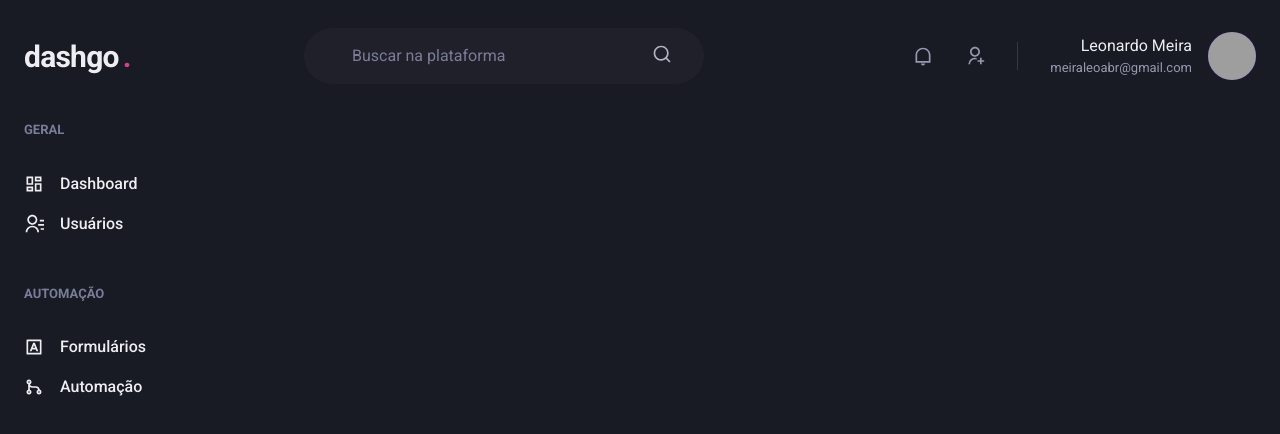
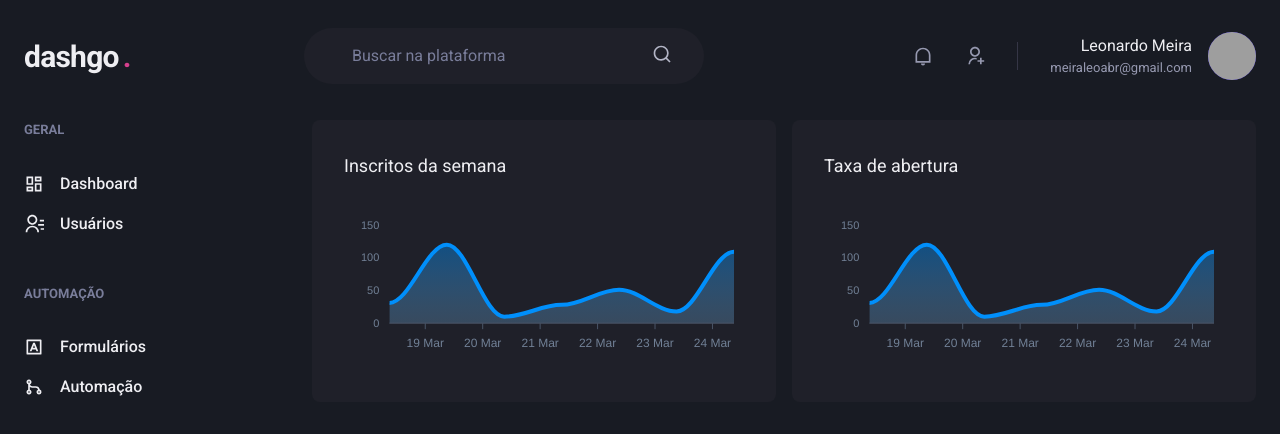
Before and after one commit to leonardomeira/ignite-dashgo, a Next.js app: page /dashboard in a window 1280 px wide. Shown: the top 434 px of the page. Built offline with nearby package versions, Linux system fonts and the light colour scheme; grey boxes are pictures that could not be loaded.

Commit message:
implement Dashboard page

```diff
--- a/package.json
+++ b/package.json
@@ -11,9 +11,11 @@
     "@chakra-ui/react": "^1.8",
     "@emotion/react": "^11.10.5",
     "@emotion/styled": "^11.10.5",
+    "apexcharts": "^3.36.3",
     "framer-motion": "^7.6.19",
     "next": "^12.3.2",
     "react": "^17.0.2",
+    "react-apexcharts": "^1.4.0",
     "react-dom": "^17.0.2",
     "react-icons": "^4.7.1"
   },
--- a/src/pages/dashboard.tsx
+++ b/src/pages/dashboard.tsx
@@ -1,6 +1,57 @@
-import { Flex } from "@chakra-ui/react";
+import { Box, Flex, SimpleGrid, Text, theme } from "@chakra-ui/react";
+import dynamic from "next/dynamic";
 import { Header } from "../components/Header";
 import { Sidebar } from "../components/Sidebar";
+
+const Chart = dynamic(() => import('react-apexcharts'), {
+    ssr: false
+});
+
+const options = {
+    chart: {
+        toolbar: {
+            show: false
+        },
+        zoom: {
+            enabled: false
+        },
+        foreColor: theme.colors.gray[500]
+    },
+    grid: {
+        show: false
+    },
+    dataLabels: {
+        enabled: false
+    },
+    tooltip: {
+        enabled: false
+    },
+    xaxis: {
+        type: "datetime",
+        axisBorder: {
+            color: theme.colors.gray[600]
+        },
+        axisTicks: {
+            color: theme.colors.gray[600]
+        },
+        categories: [
+            '2021-03-18T09:00:00.000Z',
+            '2021-03-19T09:00:00.000Z',
+            '2021-03-20T09:00:00.000Z',
+            '2021-03-21T09:00:00.000Z',
+            '2021-03-22T09:00:00.000Z',
+            '2021-03-23T09:00:00.000Z',
+            '2021-03-24T09:00:00.000Z',
+        ]
+    }
+} as const;
+
+const series= [
+    {
+        name: 'series1',
+        data: [31, 120, 10, 28, 51, 18, 109]
+    }
+];
 
 export default function Dashboard() {
     return (
@@ -17,6 +68,48 @@
                 px="6"
             >
                 <Sidebar />
+
+                <SimpleGrid
+                    flex="1"
+                    gap="4"
+                    minChildWidth="320px"
+                    alignItems="flex-start"
+                >
+                    <Box
+                        p="8"
+                        bg="gray.800"
+                        borderRadius={8}
+                    >
+                        <Text fontSize="lg" mb="4">
+                            Inscritos da semana
+                        </Text>
+
+                        <Chart
+                            options={options}
+                            series={series}
+                            type="area"
+                            height={160}
+                        />
+                    </Box>
+
+                    <Box
+                        p="8"
+                        bg="gray.800"
+                        borderRadius={8}
+                    >
+                        <Text fontSize="lg" mb="4">
+                            Taxa de abertura
+                        </Text>
+
+
+                        <Chart
+                            options={options}
+                            series={series}
+                            type="area"
+                            height={160}
+                        />
+                    </Box>
+                </SimpleGrid>
             </Flex>
         </Flex>
     );
```
Also changed, not shown: 1 other file (tests, documents, lock files or other folders).
